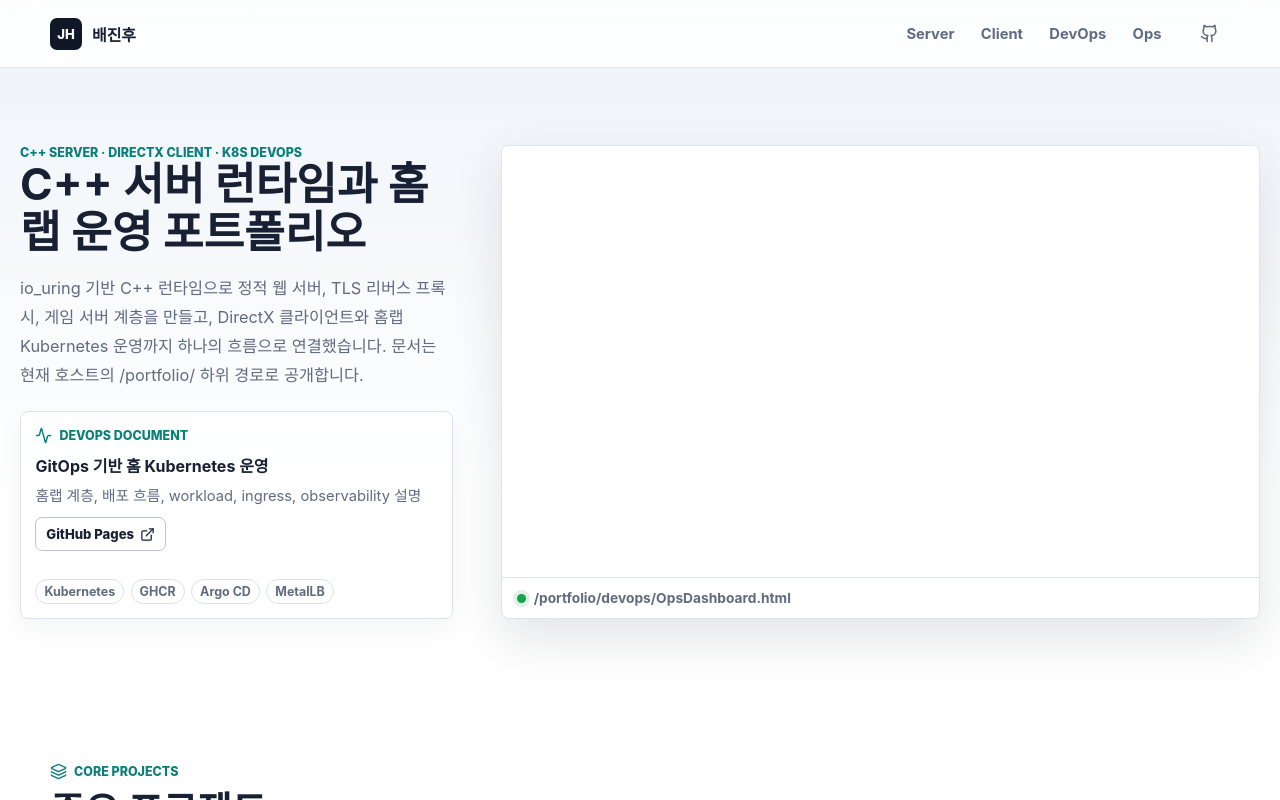
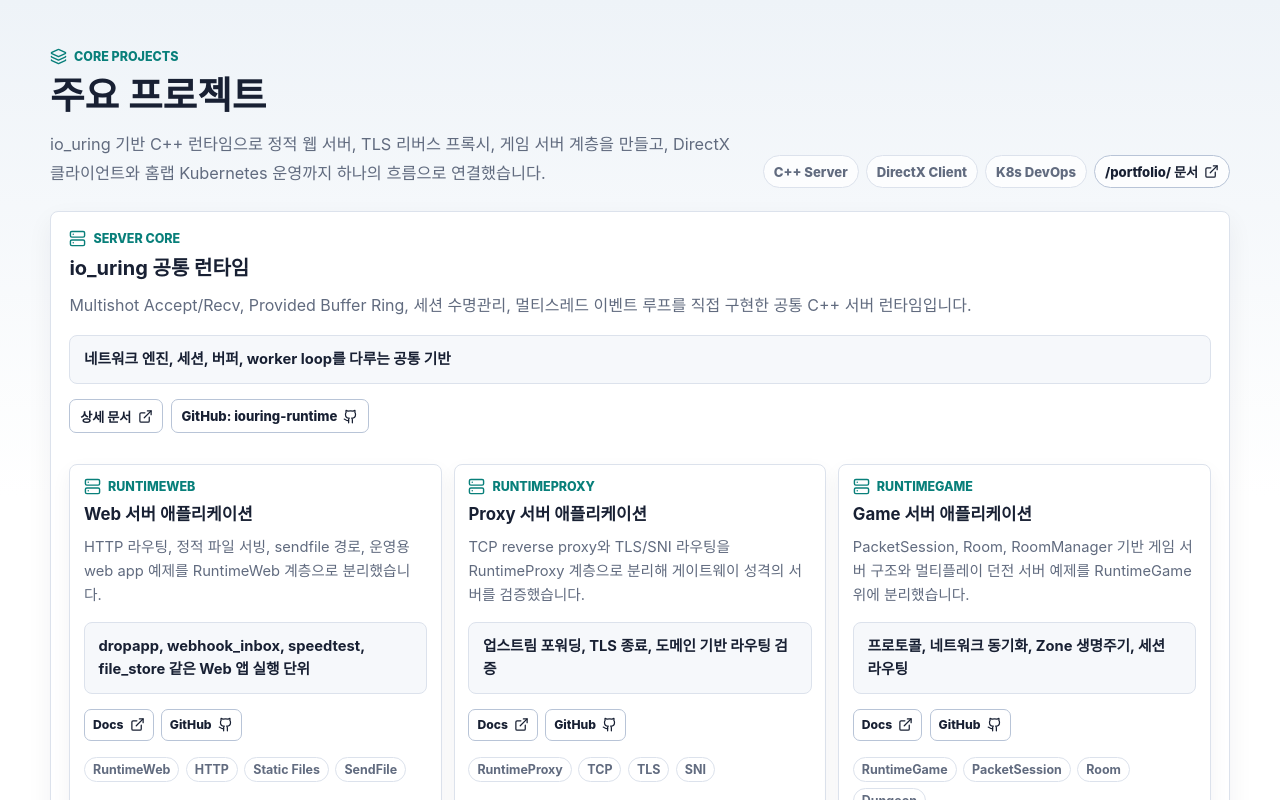
Before and after one commit to mint-cocoa/mint-cocoa.github.io, a React (Vite) app: page / in a window 1280 px wide. Shown: the top 800 px of the page. Built offline with nearby package versions, Linux system fonts and the light colour scheme.

Commit message:
Simplify homepage projects layout

```diff
--- a/src/main.tsx
+++ b/src/main.tsx
@@ -12,11 +12,6 @@ import "./styles.css";
 
 type Icon = React.ComponentType<{ size?: number; strokeWidth?: number }>;
 
-type NavItem = {
-  label: string;
-  href: string;
-};
-
 type WorkItem = {
   eyebrow: string;
   title: string;
@@ -24,21 +19,20 @@ type WorkItem = {
   thumbnail?: string;
   summary: string;
   detailUrl: string;
-  repoUrl: string;
-  repoName: string;
+  repoUrl?: string;
+  repoName?: string;
   note: string;
   tags: string[];
+  extraLinks?: {
+    label: string;
+    href: string;
+    icon: Icon;
+  }[];
   group?: "server-app";
 };
 
-const navItems: NavItem[] = [
-  { label: "Server", href: "/portfolio/server/ServerCorePortfolio.html" },
-  { label: "Client", href: "/portfolio/client/ClientPortfolio.html" },
-  { label: "DevOps", href: "/portfolio/devops/DevOpsPortfolio.html" },
-  { label: "Ops", href: "/portfolio/devops/OpsDashboard.html" },
-];
-
 const clientThumbnailUrl = "https://img.youtube.com/vi/pnr0sobe3ug/maxresdefault.jpg";
+const liveOpsDashboardUrl = "/portfolio/devops/OpsDashboard.html";
 
 const workItems: WorkItem[] = [
   {
@@ -93,6 +87,23 @@ const workItems: WorkItem[] = [
     group: "server-app",
   },
   {
+    eyebrow: "DevOps / Live Ops",
+    title: "홈랩 DevOps 운영과 Ops Dashboard",
+    icon: Activity,
+    summary:
+      "C++ 웹 런타임으로 만든 앱을 GitOps, Argo CD, Kubernetes로 배포하고 Ops API 기반 라이브 대시보드까지 연결했습니다.",
+    detailUrl: "/portfolio/devops/DevOpsPortfolio.html",
+    note: "홈랩 계층, 배포 흐름, workload, ingress, observability와 실시간 운영 상태 확인 경로를 함께 제공합니다.",
+    tags: ["Kubernetes", "Argo CD", "Ops API", "Prometheus", "Proxmox"],
+    extraLinks: [
+      {
+        label: "Ops Dashboard",
+        href: liveOpsDashboardUrl,
+        icon: Activity,
+      },
+    ],
+  },
+  {
     eyebrow: "Client Document",
     title: "멀티플레이 던전 RPG 클라이언트",
     icon: MonitorPlay,
@@ -107,92 +118,35 @@ const workItems: WorkItem[] = [
   },
 ];
 
-const liveOpsDashboardUrl = "/portfolio/devops/OpsDashboard.html";
-const devOpsDocument = {
-  detailUrl: "/portfolio/devops/DevOpsPortfolio.html",
-  repoUrl: "https://github.com/mint-cocoa/home-k8s-gitops",
-  repoName: "home-k8s-gitops",
-  note: "홈랩 계층, 배포 흐름, workload, ingress, observability 설명",
-  tags: ["Kubernetes", "GHCR", "Argo CD", "MetalLB"],
-};
 const serverAppItems = workItems.filter((item) => item.group === "server-app");
 const primaryWorkItems = workItems.filter((item) => item.group !== "server-app");
 
 function App() {
   return (
     <div className="app-shell">
-      <header className="site-header">
-        <a className="brand" href="/" aria-label="배진후 포트폴리오 홈">
-          <span>JH</span>
-          배진후
-        </a>
-        <nav aria-label="문서 탐색">
-          {navItems.map((item) => (
-            <a href={item.href} key={item.label}>
-              {item.label}
-            </a>
-          ))}
-        </nav>
-        <a className="icon-link" href="https://github.com/mint-cocoa" target="_blank" rel="noreferrer" aria-label="GitHub">
-          <Github size={19} />
-        </a>
-      </header>
-
       <main>
-        <section className="hero">
-          <div className="hero-copy">
-            <p className="eyebrow">C++ Server · DirectX Client · K8s DevOps</p>
-            <h1>C++ 서버 런타임과 홈랩 운영 포트폴리오</h1>
-            <p className="lead">
+        <section className="section projects-section">
+          <div className="section-title project-title">
+            <p>
+              <Layers3 size={17} />
+              Core Projects
+            </p>
+            <h1>주요 프로젝트</h1>
+          </div>
+          <div className="project-intro">
+            <p className="section-lead">
               io_uring 기반 C++ 런타임으로 정적 웹 서버, TLS 리버스 프록시, 게임 서버 계층을
               만들고, DirectX 클라이언트와 홈랩 Kubernetes 운영까지 하나의 흐름으로 연결했습니다.
-              문서는 현재 호스트의 /portfolio/ 하위 경로로 공개합니다.
             </p>
-            <div className="hero-devops" aria-label="DevOps 문서와 운영 경로">
-              <p className="card-eyebrow">
-                <Activity size={17} />
-                DevOps Document
-              </p>
-              <strong>GitOps 기반 홈 Kubernetes 운영</strong>
-              <span>{devOpsDocument.note}</span>
-              <div className="doc-link-row hero-doc-links">
-                <a href={devOpsDocument.detailUrl} target="_blank" rel="noreferrer">
-                  GitHub Pages <ExternalLink size={15} />
-                </a>
-              </div>
-              <div className="tag-row">
-                {devOpsDocument.tags.map((tag) => (
-                  <span key={tag}>{tag}</span>
-                ))}
-              </div>
+            <div className="project-intro-facts" aria-label="문서 공개 경로">
+              <span>C++ Server</span>
+              <span>DirectX Client</span>
+              <span>K8s DevOps</span>
+              <a href="/portfolio/" target="_blank" rel="noreferrer">
+                /portfolio/ 문서 <ExternalLink size={15} />
+              </a>
             </div>
           </div>
-
-          <figure className="hero-visual">
-            <div className="hero-embed">
-              <iframe
-                src={liveOpsDashboardUrl}
-                title="mint-cocoa.github.io portfolio OpsDashboard"
-                loading="lazy"
-                scrolling="no"
-              />
-              <a
-                className="hero-embed-link"
-                href={liveOpsDashboardUrl}
-                target="_blank"
-                rel="noreferrer"
-                aria-label="OpsDashboard 라이브 페이지 열기"
-              />
-            </div>
-            <figcaption>
-              <span className="status-dot" />
-              /portfolio/devops/OpsDashboard.html
-            </figcaption>
-          </figure>
-        </section>
-
-        <section className="section">
-          <SectionTitle icon={Layers3} eyebrow="Core Projects" title="주요 프로젝트" />
           <div className="work-grid">
             {primaryWorkItems.map((item) => (
               <article className={`work-card${item.thumbnail ? " has-thumbnail" : ""}`} key={item.title}>
@@ -213,9 +167,16 @@ function App() {
                     <a href={item.detailUrl} target="_blank" rel="noreferrer">
                       상세 문서 <ExternalLink size={15} />
                     </a>
-                    <a href={item.repoUrl} target="_blank" rel="noreferrer">
-                      GitHub: {item.repoName} <Github size={15} />
-                    </a>
+                    {item.repoUrl && item.repoName ? (
+                      <a href={item.repoUrl} target="_blank" rel="noreferrer">
+                        GitHub: {item.repoName} <Github size={15} />
+                      </a>
+                    ) : null}
+                    {item.extraLinks?.map((link) => (
+                      <a href={link.href} target="_blank" rel="noreferrer" key={link.href}>
+                        {link.label} <link.icon size={15} />
+                      </a>
+                    ))}
                   </div>
                   {item.title === "io_uring 공통 런타임" ? (
                     <div className="server-app-grid" aria-label="서버 예제 애플리케이션 문서">
@@ -267,16 +228,4 @@ function App() {
   );
 }
 
-function SectionTitle({ icon: IconComponent, eyebrow, title }: { icon: Icon; eyebrow: string; title: string }) {
-  return (
-    <div className="section-title">
-      <p>
-        <IconComponent size={17} />
-        {eyebrow}
-      </p>
-      <h2>{title}</h2>
-    </div>
-  );
-}
-
 createRoot(document.getElementById("root")!).render(<App />);
--- a/src/styles.css
+++ b/src/styles.css
@@ -12,7 +12,6 @@
   --gold: #a16207;
   --dark: #101828;
   --shadow: 0 20px 50px rgba(24, 32, 51, 0.12);
-  --hero-panel-height: clamp(27rem, 36vw, 35rem);
   font-family:
     Inter, ui-sans-serif, system-ui, -apple-system, BlinkMacSystemFont, "Segoe UI",
     sans-serif;
@@ -53,93 +52,10 @@ a:focus-visible {
   min-height: 100vh;
 }
 
-.site-header,
-.hero,
 .section,
 .footer {
   padding-left: max(1.25rem, calc((100vw - 1180px) / 2));
   padding-right: max(1.25rem, calc((100vw - 1180px) / 2));
-}
-
-.site-header {
-  position: sticky;
-  top: 0;
-  z-index: 20;
-  display: grid;
-  grid-template-columns: auto 1fr auto;
-  align-items: center;
-  gap: 1rem;
-  min-height: 4.25rem;
-  border-bottom: 1px solid rgba(220, 226, 236, 0.78);
-  background: rgba(255, 255, 255, 0.84);
-  backdrop-filter: blur(18px);
-}
-
-.brand,
-.icon-link,
-.site-header nav a {
-  display: inline-flex;
-  align-items: center;
-}
-
-.brand {
-  gap: 0.62rem;
-  font-size: 1rem;
-  font-weight: 850;
-}
-
-.brand span {
-  display: inline-grid;
-  place-items: center;
-  width: 2rem;
-  height: 2rem;
-  border-radius: 7px;
-  background: var(--dark);
-  color: #ffffff;
-  font-size: 0.82rem;
-  letter-spacing: 0;
-}
-
-.site-header nav {
-  display: flex;
-  flex-wrap: wrap;
-  justify-content: flex-end;
-  gap: 0.25rem;
-}
-
-.site-header nav a,
-.icon-link {
-  min-height: 2.25rem;
-  padding: 0.4rem 0.7rem;
-  border-radius: 7px;
-  color: var(--muted);
-  font-size: 0.92rem;
-  font-weight: 750;
-}
-
-.site-header nav a:hover,
-.icon-link:hover {
-  color: var(--ink);
-  background: var(--wash);
-}
-
-.hero {
-  display: grid;
-  grid-template-columns: minmax(0, 0.6fr) minmax(520px, 1.05fr);
-  gap: clamp(1.75rem, 4vw, 3rem);
-  align-items: stretch;
-  padding-left: max(1.25rem, calc((100vw - 1400px) / 2));
-  padding-right: max(1.25rem, calc((100vw - 1400px) / 2));
-  padding-top: clamp(3rem, 6vw, 5rem);
-  padding-bottom: clamp(2.75rem, 5.5vw, 4.75rem);
-}
-
-.hero-copy {
-  display: flex;
-  flex-direction: column;
-  justify-content: center;
-  max-width: 660px;
-  min-height: var(--hero-panel-height);
 }
 
 .eyebrow,
@@ -162,101 +78,11 @@ figure {
 }
 
 h1 {
-  max-width: 660px;
+  max-width: 760px;
   margin-bottom: 1.05rem;
   font-size: clamp(1.95rem, 3.45vw, 3rem);
   line-height: 1.1;
   letter-spacing: 0;
-}
-
-.lead {
-  max-width: 660px;
-  margin-bottom: 0;
-  color: var(--muted);
-  font-size: 1.02rem;
-  line-height: 1.78;
-}
-
-.hero-devops {
-  display: grid;
-  gap: 0.55rem;
-  max-width: 660px;
-  margin-top: 1.35rem;
-  padding: 0.9rem;
-  border: 1px solid var(--line);
-  border-radius: 8px;
-  background: rgba(255, 255, 255, 0.76);
-  box-shadow: 0 10px 26px rgba(24, 32, 51, 0.05);
-}
-
-.hero-devops strong {
-  font-size: 1rem;
-}
-
-.hero-devops > span {
-  color: var(--muted);
-  font-size: 0.92rem;
-  line-height: 1.55;
-}
-
-.hero-doc-links {
-  margin: 0.1rem 0 0;
-}
-
-.hero-visual {
-  display: flex;
-  flex-direction: column;
-  overflow: hidden;
-  width: 100%;
-  min-height: var(--hero-panel-height);
-  margin: 0;
-  border: 1px solid rgba(220, 226, 236, 0.92);
-  border-radius: 8px;
-  background: var(--paper);
-  box-shadow: var(--shadow);
-}
-
-.hero-embed {
-  flex: 1;
-  position: relative;
-  overflow: hidden;
-  background: #ffffff;
-}
-
-.hero-visual img {
-  width: 100%;
-}
-
-.hero-visual img {
-  aspect-ratio: 16 / 9;
-}
-
-.hero-visual iframe {
-  position: absolute;
-  display: block;
-  width: 200%;
-  height: 200%;
-  border: 0;
-  background: #ffffff;
-  transform: scale(0.5);
-  transform-origin: top left;
-  overflow: hidden;
-}
-
-.hero-embed-link {
-  position: absolute;
-  inset: 0;
-  z-index: 1;
-}
-
-.hero-embed-link:focus-visible {
-  outline: 3px solid rgba(37, 99, 235, 0.45);
-  outline-offset: -5px;
-}
-
-.hero-visual img {
-  object-fit: cover;
-  object-position: top left;
 }
 
 figcaption {
@@ -280,8 +106,12 @@ figcaption {
 }
 
 .section {
-  padding-top: clamp(3rem, 6vw, 4.6rem);
+  padding-top: clamp(2.25rem, 5vw, 3.6rem);
   padding-bottom: clamp(3rem, 6vw, 4.6rem);
+}
+
+.projects-section {
+  padding-top: clamp(2rem, 4vw, 3rem);
 }
 
 .section-title {
@@ -296,11 +126,67 @@ figcaption {
   gap: 0.44rem;
 }
 
+.section-title h1,
 .section-title h2 {
   margin: 0.35rem 0 0;
   font-size: clamp(1.6rem, 3vw, 2.35rem);
   line-height: 1.14;
   letter-spacing: 0;
+}
+
+.project-title {
+  margin-bottom: 0.8rem;
+}
+
+.project-intro {
+  display: grid;
+  grid-template-columns: minmax(0, 1fr) auto;
+  align-items: end;
+  gap: 1.25rem;
+  margin-bottom: 1.4rem;
+}
+
+.section-lead {
+  max-width: 760px;
+  margin: 0;
+  color: var(--muted);
+  font-size: 1.02rem;
+  line-height: 1.78;
+}
+
+.project-intro-facts {
+  display: flex;
+  flex-wrap: wrap;
+  justify-content: flex-end;
+  gap: 0.45rem;
+  max-width: 30rem;
+}
+
+.project-intro-facts span,
+.project-intro-facts a {
+  display: inline-flex;
+  align-items: center;
+  gap: 0.38rem;
+  min-height: 2.1rem;
+  padding: 0.35rem 0.62rem;
+  border: 1px solid var(--line);
+  border-radius: 999px;
+  background: rgba(255, 255, 255, 0.78);
+  color: var(--muted);
+  font-size: 0.82rem;
+  font-weight: 800;
+  white-space: nowrap;
+}
+
+.project-intro-facts a {
+  border-color: #b8c4d7;
+  color: var(--ink);
+}
+
+.project-intro-facts a:hover {
+  border-color: var(--blue);
+  color: var(--blue);
+  background: #eff6ff;
 }
 
 .work-grid {
@@ -476,32 +362,13 @@ figcaption {
 }
 
 @media (max-width: 980px) {
-  .site-header {
-    grid-template-columns: 1fr auto;
-  }
-
-  .site-header nav {
-    grid-column: 1 / -1;
-    justify-content: flex-start;
-    padding-bottom: 0.65rem;
-  }
-
-  .hero {
+  .project-intro {
     grid-template-columns: 1fr;
   }
 
-  .hero-copy,
-  .hero-visual {
-    min-height: auto;
-  }
-
-  .hero-copy {
+  .project-intro-facts {
     justify-content: flex-start;
-  }
-
-  .hero-embed {
-    flex: none;
-    aspect-ratio: 16 / 9;
+    max-width: none;
   }
 
   .server-app-grid {
@@ -515,16 +382,10 @@ figcaption {
 }
 
 @media (max-width: 640px) {
-  .site-header,
-  .hero,
   .section,
   .footer {
     padding-left: 1rem;
     padding-right: 1rem;
-  }
-
-  .hero {
-    padding-top: 2.4rem;
   }
 
   .work-grid,
@@ -555,8 +416,10 @@ figcaption {
     grid-template-columns: 1fr;
   }
 
-  .hero-doc-links {
-    grid-template-columns: 1fr;
+  .project-intro-facts,
+  .project-intro-facts a {
+    width: 100%;
+    justify-content: center;
   }
 
   .footer {
```
